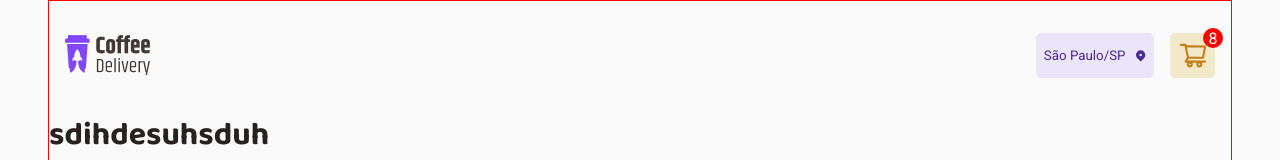
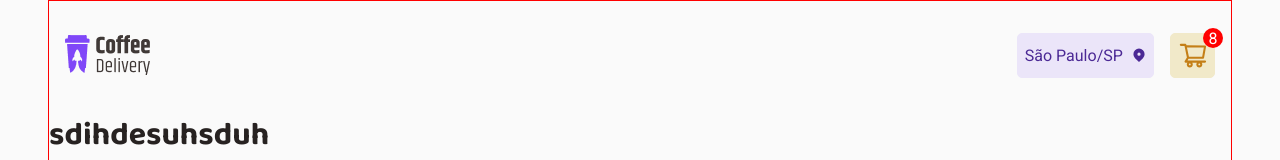
Before and after one commit to guicoelhodev/ignite_frontend_2022, a React (Vite) app in the folder challenger-02/: page / in a window 1280 px wide. Shown: the top 160 px of the page. Built offline with nearby package versions, Linux system fonts and the light colour scheme.

Commit message:
styles: add hover effect into button

```diff
--- a/challenger-02/src/styles/global.ts
+++ b/challenger-02/src/styles/global.ts
@@ -37,6 +37,11 @@ li {
 
 button {
   cursor: pointer;
+  font-size: 1rem;
+
+  :hover {
+    filter: brightness(0.95);
+  }
 }
 
 :is(h1, h2){
```
